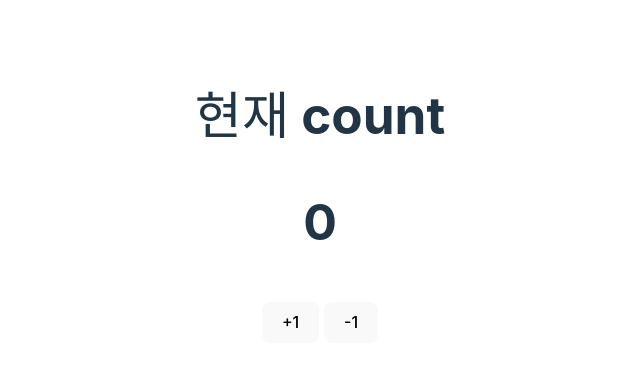
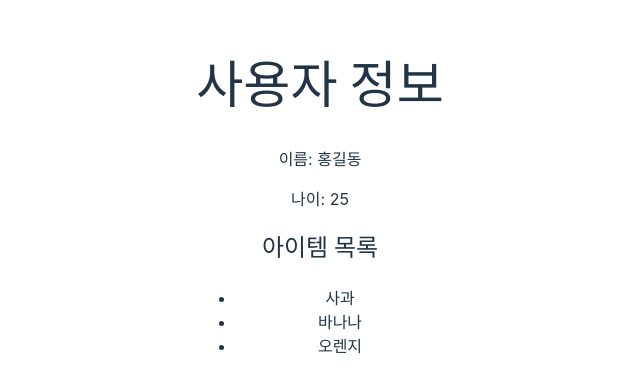
Before and after one commit to johj703/day01, a React (Vite) app: page / in a window 1280 px wide. Shown: the part 202-594 px from the top of the page, without its empty margins (320-960 px from the left). Built offline with nearby package versions, Linux system fonts and the light colour scheme.

Commit message:
구조분해할당으로 이름, 나이, 아이템 목록을 화면에 나타내도록 작성

```diff
--- a/src/App.jsx
+++ b/src/App.jsx
@@ -2,16 +2,26 @@ import { useState } from 'react'
 import './App.css'
 
 function App() {
-  const [count, setCount] = useState(0)
+  const [user, setUser] = useState({ name: '홍길동', age: 25 });
+  const [items, setItems] = useState(['사과', '바나나', '오렌지']);
+
+  // TODO: 구조분해할당(Destructuring) 코드를 여기 아래에 작성하세요.
+  const { name, age } = user;
+  const [firstItem, secondItem, thirdItem] = items;
 
   return (
-    <>
-      <h1>현재 count</h1>
-      <h2 style={{fontSize: 50}}>{count}</h2>
-      <button onClick={() => setCount(count + 1)}>+1</button>{" "}
-      <button onClick={() => setCount(count - 1)}>-1</button>
-      </>
-  )
+    <div>
+      <h1>사용자 정보</h1>
+      <p>이름: {name}</p>
+      <p>나이: {age}</p>
+      <h2>아이템 목록</h2>
+      <ul>
+        <li>{firstItem}</li>
+        <li>{secondItem}</li>
+        <li>{thirdItem}</li>
+      </ul>
+    </div>
+  );
 }
 
 export default App
```
